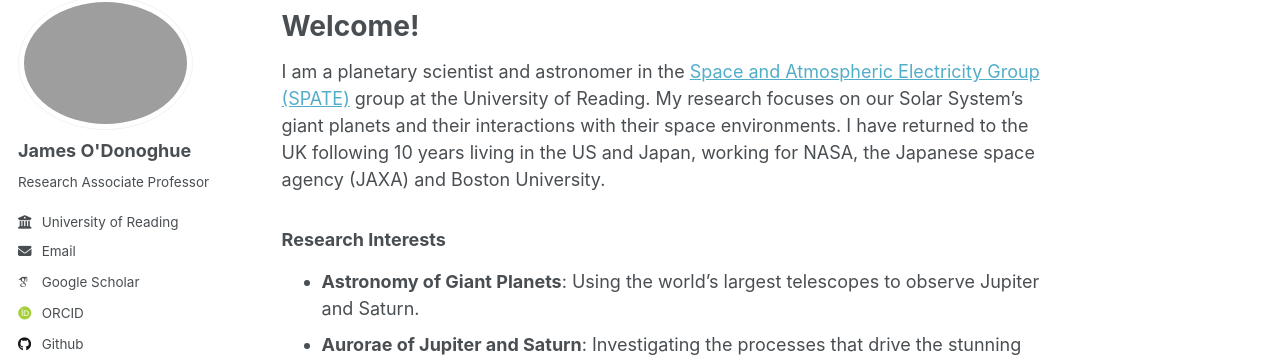
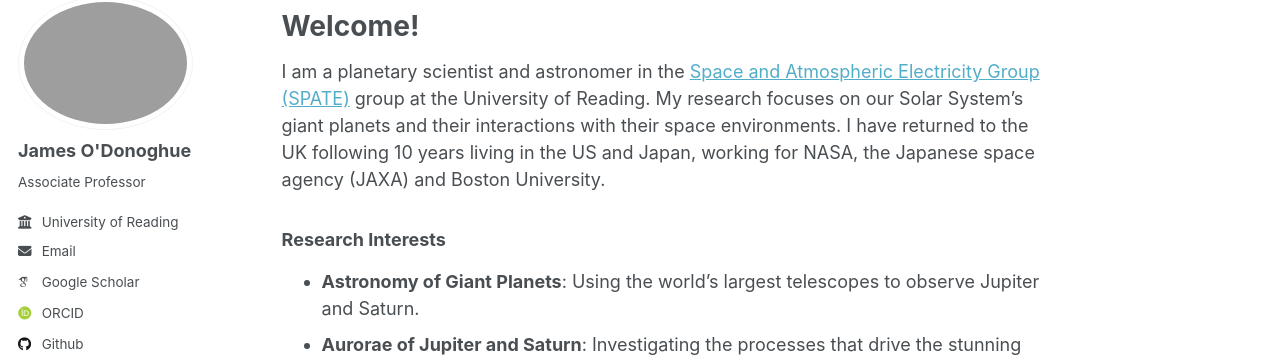
Before and after one commit to odonoghuespace/odonoghuespace.github.io, a Jekyll site: the page built from _pages/about.md, in a window 1280 px wide. Shown: the part 110-472 px from the top of the page. Built offline with Jekyll 4.4.1, drawn with Linux system fonts in a browser that asks for light colours; some web fonts are replaced.

Commit message:
Update author avatar and bio in config

```diff
--- a/_config.yml
+++ b/_config.yml
@@ -21,10 +21,10 @@ repository               : "odonoghuespace/odonoghuespace.github.io"
 #               Additional customization can be done by editing /_includes/author-profile.html
 author:
   # Biographic information
-  avatar           : "JamesODonoghueFormal.jpg"
+  avatar           : "MaldivesPublicTalk.png"
   name             : "James O'Donoghue"
   pronouns         : # example: "she/her"
-  bio              : "Research Associate Professor"
+  bio              : "Associate Professor"
   location         : #
   employer         : "University of Reading"
   uri              : # URL
```
